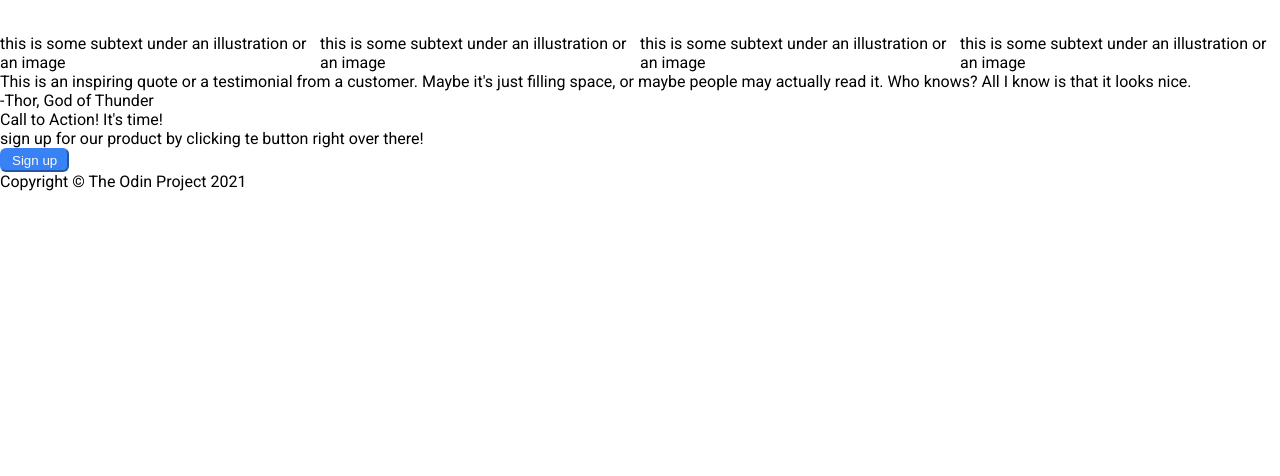
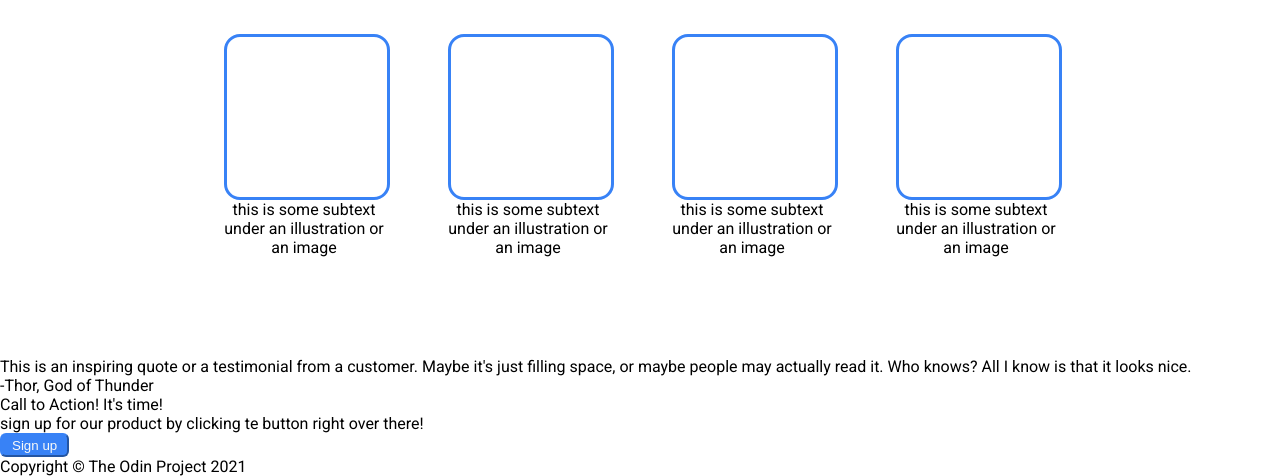
Before and after one commit to LazyPanda72/landing_page, a plain HTML site: page index.html in a window 1280 px wide. Shown: the part 430-906 px from the top of the page. Before the commit the page ends 800 px from the top, so only its background shows below. Drawn offline with Linux system fonts and the light colour scheme.

Commit message:
worked on info

```diff
--- a/style.css
+++ b/style.css
@@ -100,5 +100,21 @@ button{
 
 .info-cards{
     display: flex;
-    justify-content: space-around;
+    justify-content: center;
+    flex-wrap: wrap;
+    gap: 64px;
+    padding-bottom: 100px;
 }
+
+.cards{
+    width: 160px;
+    text-align: center;
+}
+
+.placeholder{
+    width: 100%;
+    height: 160px;
+    border: 3px solid #3882f6;
+    border-radius: 16px;
+    background: transparent;
+}
```
